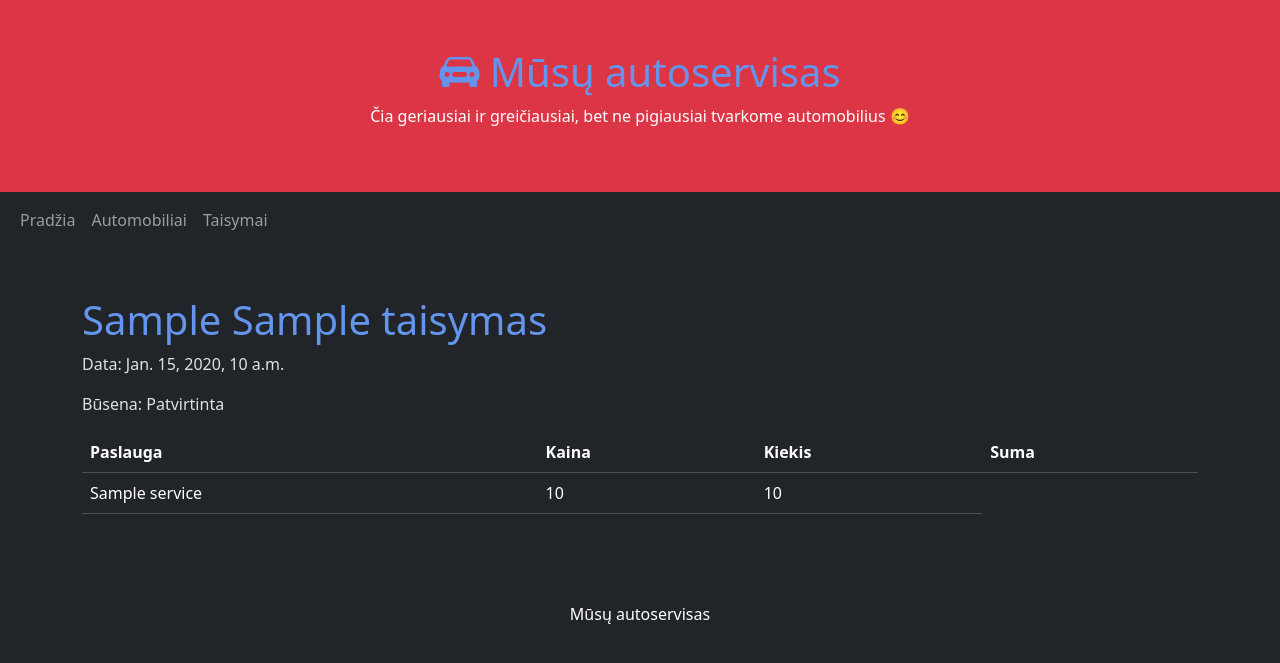
After one commit to DonatasNoreika/autoservice_20260806, a Django app: page /orders/1/ in a window 1280 px wide. The commit adds this page. Shown: the top 663 px of the page. Run offline with Django 5.2, Linux system fonts and the light colour scheme; tables that the repository leaves empty hold one stand-in row (values such as "Sample post").

Commit message:
5: +Paspaudus ant užsakymo nuorodos, būtų rodoma detali informacija apie užsakymą. Čia pat būtų matoma ir užsakymo eilučių informacija.

```diff
--- /dev/null
+++ b/mysite/autoservice/templates/order.html
@@ -0,0 +1,29 @@
+{% extends 'base.html' %}
+
+{% block title %}Taisymas{% endblock %}
+
+{% block content %}
+<h1>{{ order.car }} taisymas</h1>
+<p>Data: {{ order.date }}</p>
+<p>Būsena: {{ order.get_status_display }}</p>
+
+<table class="table table-hover">
+    <thead>
+    <tr>
+        <th>Paslauga</th>
+        <th>Kaina</th>
+        <th>Kiekis</th>
+        <th>Suma</th>
+    </tr>
+    </thead>
+    <tbody>
+    {% for line in order.lines.all %}
+    <tr>
+        <td>{{ line.service.name }}</td>
+        <td>{{ line.service.price }}</td>
+        <td>{{ line.quantity }}</td>
+    </tr>
+    {% endfor %}
+    </tbody>
+</table>
+{% endblock %}
--- a/mysite/autoservice/templates/orders.html
+++ b/mysite/autoservice/templates/orders.html
@@ -4,6 +4,8 @@
 
 {% block content %}
 {% for order in orders %}
-<p>{{ order }}</p>
+<a href="{{ order.pk }}">
+    <p>{{ order }}</p>
+</a>
 {% endfor %}
 {% endblock %}
--- a/mysite/autoservice/urls.py
+++ b/mysite/autoservice/urls.py
@@ -6,4 +6,5 @@ urlpatterns = [
     path('cars/', views.cars, name="cars"),
     path('cars/<int:pk>/', views.car, name='car'),
     path("orders/", views.OrderListView.as_view(), name="orders"),
+    path("orders/<int:pk>/", views.OrderDetailView.as_view(), name="order"),
 ]
--- a/mysite/autoservice/views.py
+++ b/mysite/autoservice/views.py
@@ -29,3 +29,9 @@ class OrderListView(generic.ListView):
     model = Order
     template_name = "orders.html"
     context_object_name = "orders"
+
+
+class OrderDetailView(generic.DetailView):
+    model = Order
+    template_name = "order.html"
+    context_object_name = "order"
```
